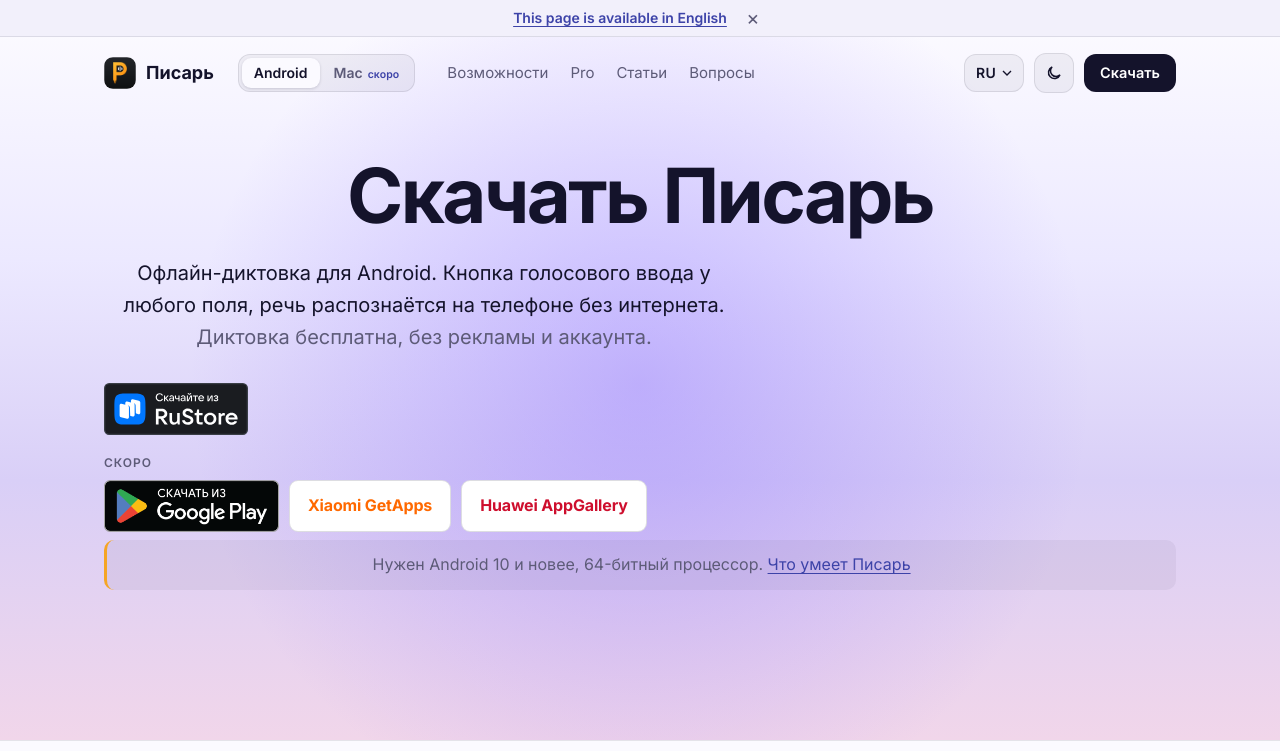
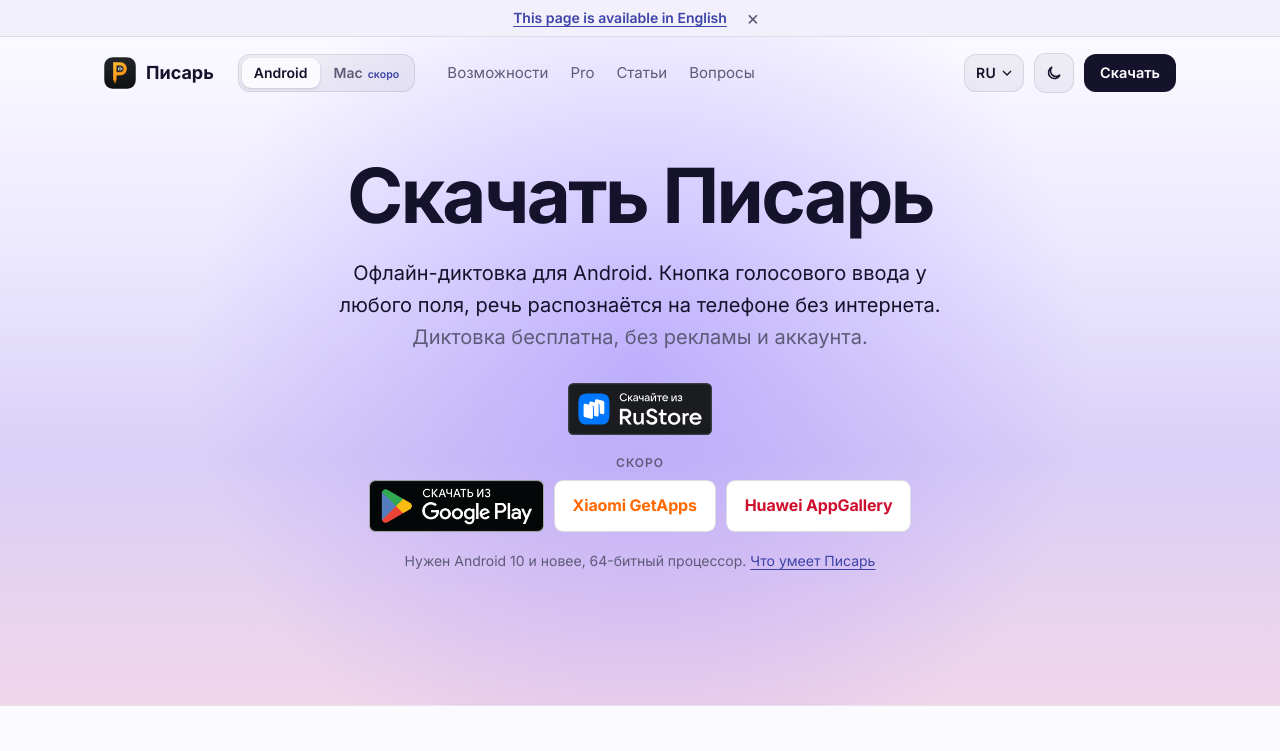
Before and after one commit to pisar-app/pisar-app.github.io, a plain HTML site: page get/index.html in a window 1280 px wide. Shown: the top 751 px of the page. Drawn offline with Linux system fonts and the light colour scheme.

Commit message:
Скачать: строка требований без стиля врезки, значки по центру; шапка: кнопки не сжимаются на 390 (assets/pages.css, assets/site.css)
Co-Authored-By: Claude Opus 5.5 <noreply@anthropic.com>

```diff
--- a/assets/pages.css
+++ b/assets/pages.css
@@ -2,6 +2,7 @@
    Основа (.hero, h1, .lead, .note, секции, .fgrid, .fcard, .ico) из assets/blog.css, она же стили главной;
    значки магазинов и шапка в assets/site.css. Здесь только своё. */
 html{scroll-padding-top:24px}
+.hero .note{background:none;border:0;border-radius:0;padding:0;font-size:14px;color:var(--muted);margin:18px 0 0}
 .hero .note a{color:var(--accent);text-decoration:underline;text-underline-offset:3px}
 
 /* Скачать: первый экран по центру, как блок внизу главной */
@@ -10,9 +11,10 @@ html{scroll-padding-top:24px}
 .phero:before{top:52%}
 @media (min-width:1024px){
   .phero{padding:156px 0 132px;text-align:center}
-  .phero>.wrap{display:block}
-  .phero>.wrap>.sbadges,.phero>.wrap>.sbadges .sb-group{align-items:center}
-  .phero>.wrap>.sbadges .sb-row{justify-content:center}
+  .hero.phero>.wrap{display:block}
+  .hero.phero>.wrap>.lead{margin-left:auto}
+  .hero.phero>.wrap>.sbadges,.hero.phero>.wrap>.sbadges .sb-group{align-items:center}
+  .hero.phero>.wrap>.sbadges .sb-row{justify-content:center}
 }
 @media (max-width:700px){.phero{padding-bottom:64px}}
 
--- a/assets/site.css
+++ b/assets/site.css
@@ -15,7 +15,7 @@ header.hd{position:absolute;top:0;left:0;right:0;z-index:20}
 .hd-menu a:hover,.hd-menu a.on{color:var(--fg)}
 .hd-menu a.on{font-weight:600}
 .hd-bar .spacer{flex:1}
-.lbtn,.burger{all:unset;box-sizing:border-box;cursor:pointer;height:38px;border-radius:12px;color:var(--fg);border:1px solid var(--line);background:var(--chip)}
+.lbtn,.burger{all:unset;box-sizing:border-box;flex-shrink:0;cursor:pointer;height:38px;border-radius:12px;color:var(--fg);border:1px solid var(--line);background:var(--chip)}
 .lbtn{display:inline-flex;align-items:center;gap:3px;padding:0 8px 0 11px;font-size:14px;font-weight:600;letter-spacing:.02em}
 .lbtn svg{width:16px;height:16px;transition:transform .15s}
 .lbtn[aria-expanded="true"] svg{transform:rotate(180deg)}
@@ -97,3 +97,5 @@ header.hd{position:absolute;top:0;left:0;right:0;z-index:20}
   .hero>.wrap>.sbadges .sb-group{align-items:flex-start}
   .hero>.wrap>.sbadges .sb-row{justify-content:flex-start}
 }
+
+.hd-bar .tbtn{flex-shrink:0}
```
